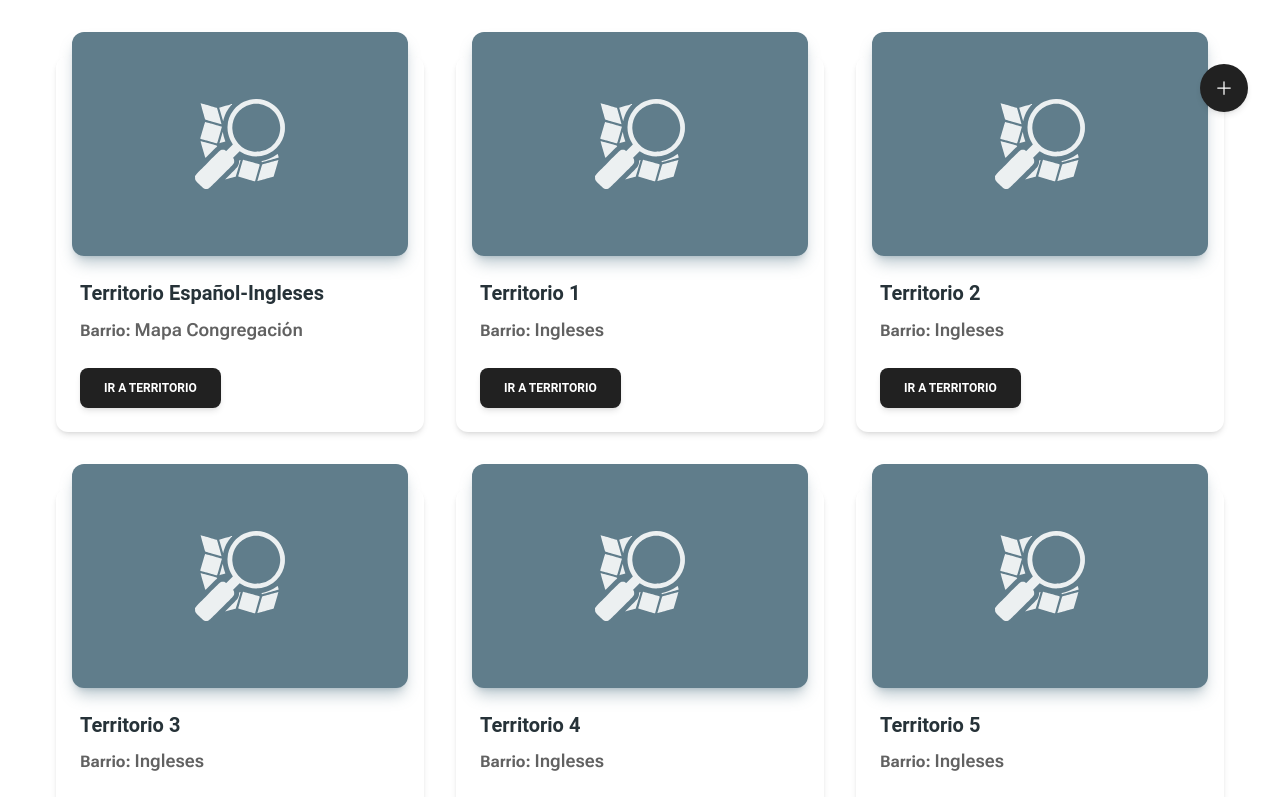
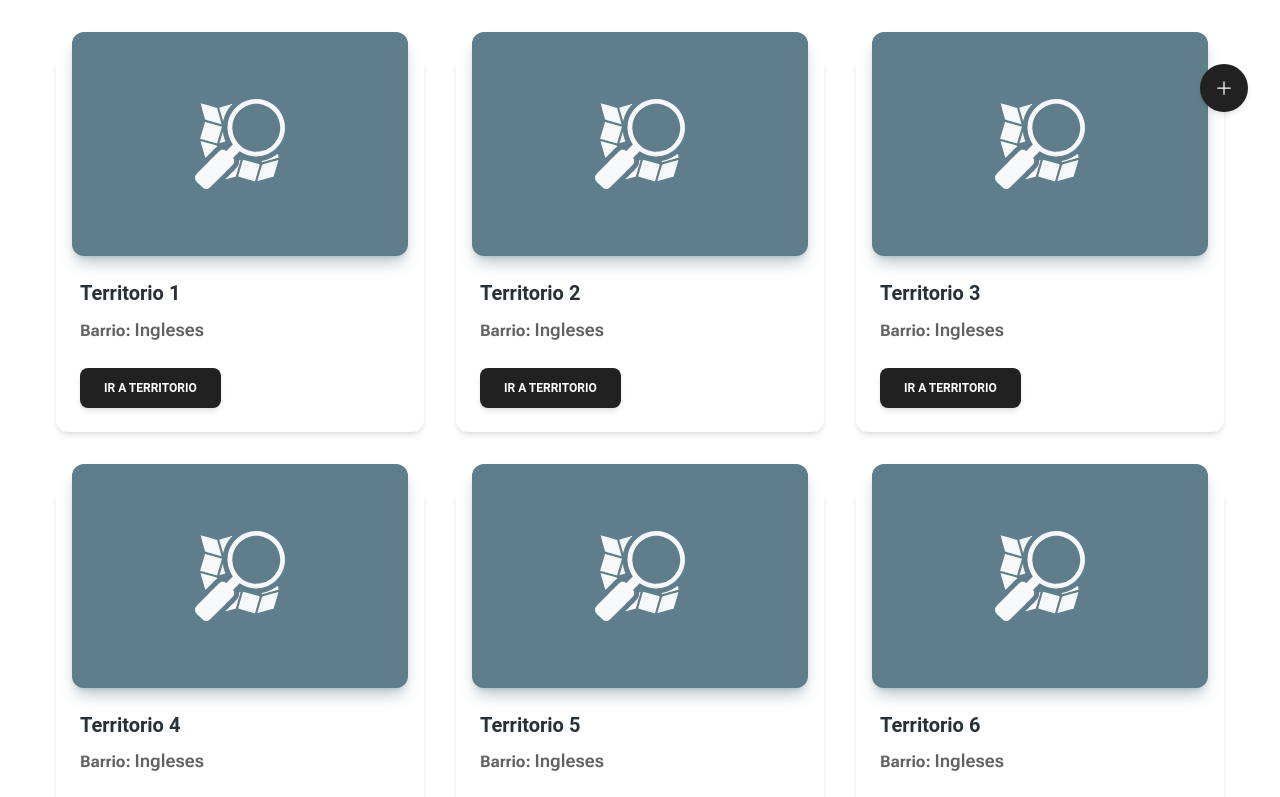
Before and after one commit to TommiL90/ingleses-app, a Next.js app: page / in a window 1280 px wide. Shown: the top 797 px of the page. Built offline with nearby package versions, Linux system fonts and the light colour scheme.

Commit message:
feat: delete terr 0

```diff
--- a/src/constants/maps.ts
+++ b/src/constants/maps.ts
@@ -1,12 +1,6 @@
 import { IGooglemaps } from "@/types/googlemaps";
 
 export const maps: IGooglemaps[] = [
-  {
-    id: 0,
-    title: "Territorio Español-Ingleses",
-    neighborhood: "Mapa Congregación",
-    url: "https://www.google.com/maps/d/embed?mid=1Y4J3wkTzbfo4ymGzUhbdPbvO-a5N9Jc&ehbc=2E312F"
-  },
   {
     id: 1,
     title: "Territorio 1",
```
